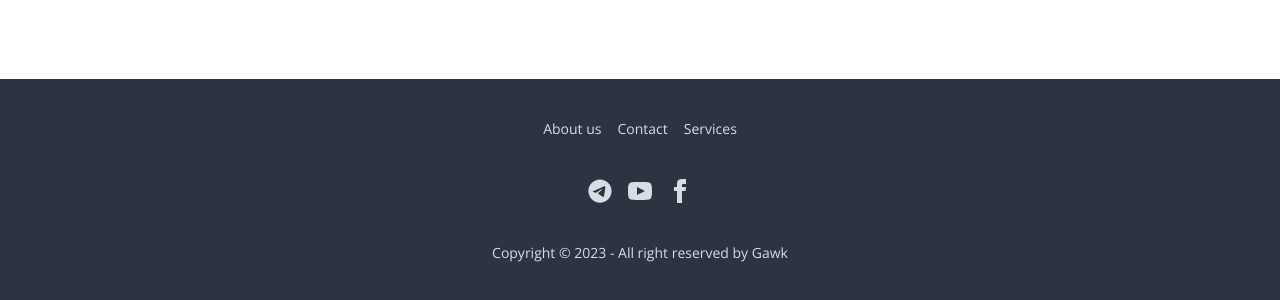
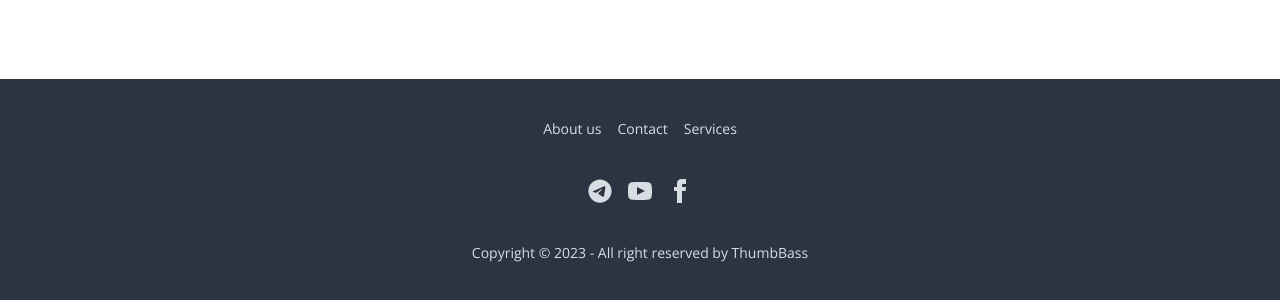
Before and after one commit to BanDroid/thumbbass-blogs, a Next.js app: page /categories in a window 1280 px wide. Shown: the part 778-1078 px from the top of the page. Built offline with nearby package versions, Linux system fonts and the light colour scheme.

Commit message:
feat: change footer copyright

```diff
--- a/src/components/Footer.tsx
+++ b/src/components/Footer.tsx
@@ -22,7 +22,7 @@
         </div>
       </div>
       <div>
-        <p>Copyright © 2023 - All right reserved by Gawk</p>
+        <p>Copyright © 2023 - All right reserved by ThumbBass</p>
       </div>
     </footer>
   );
```
